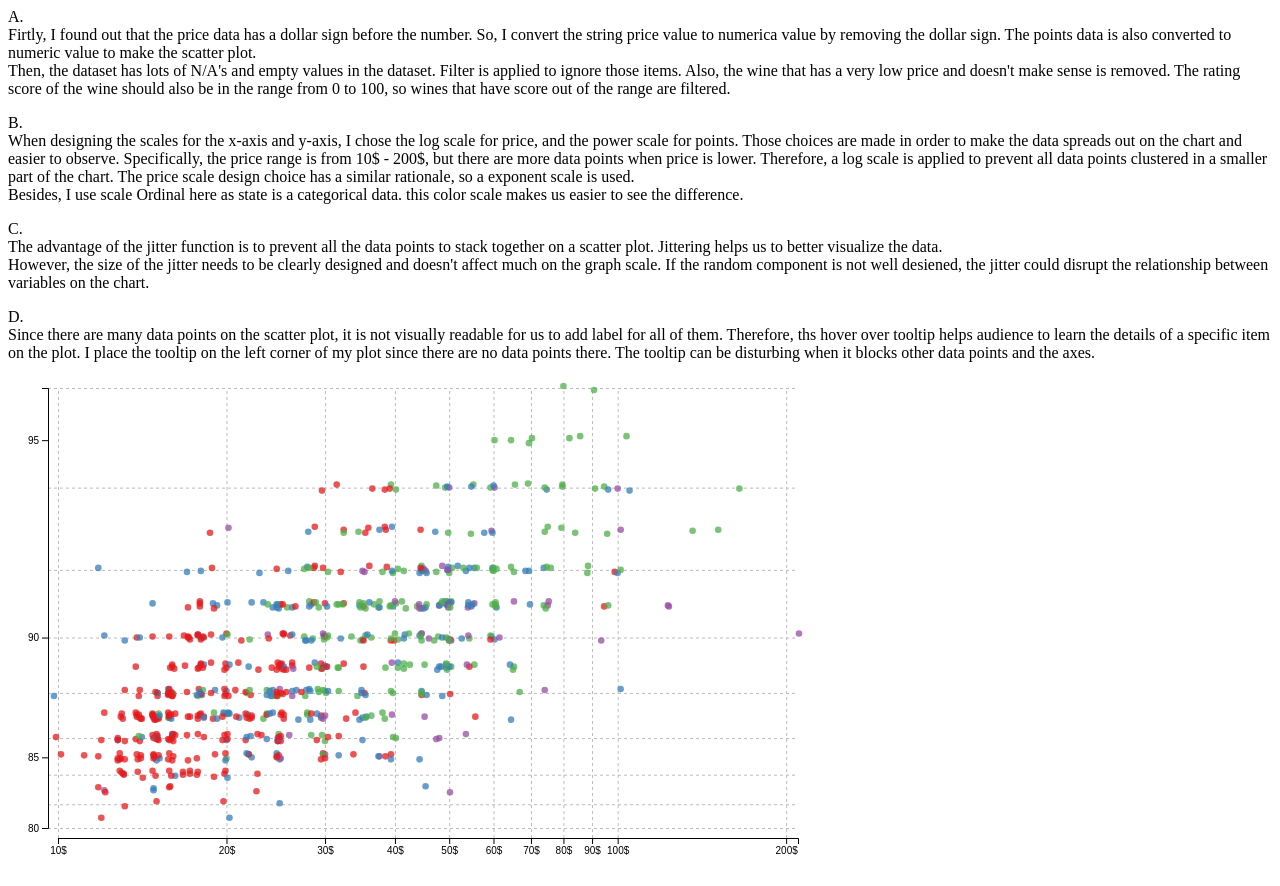
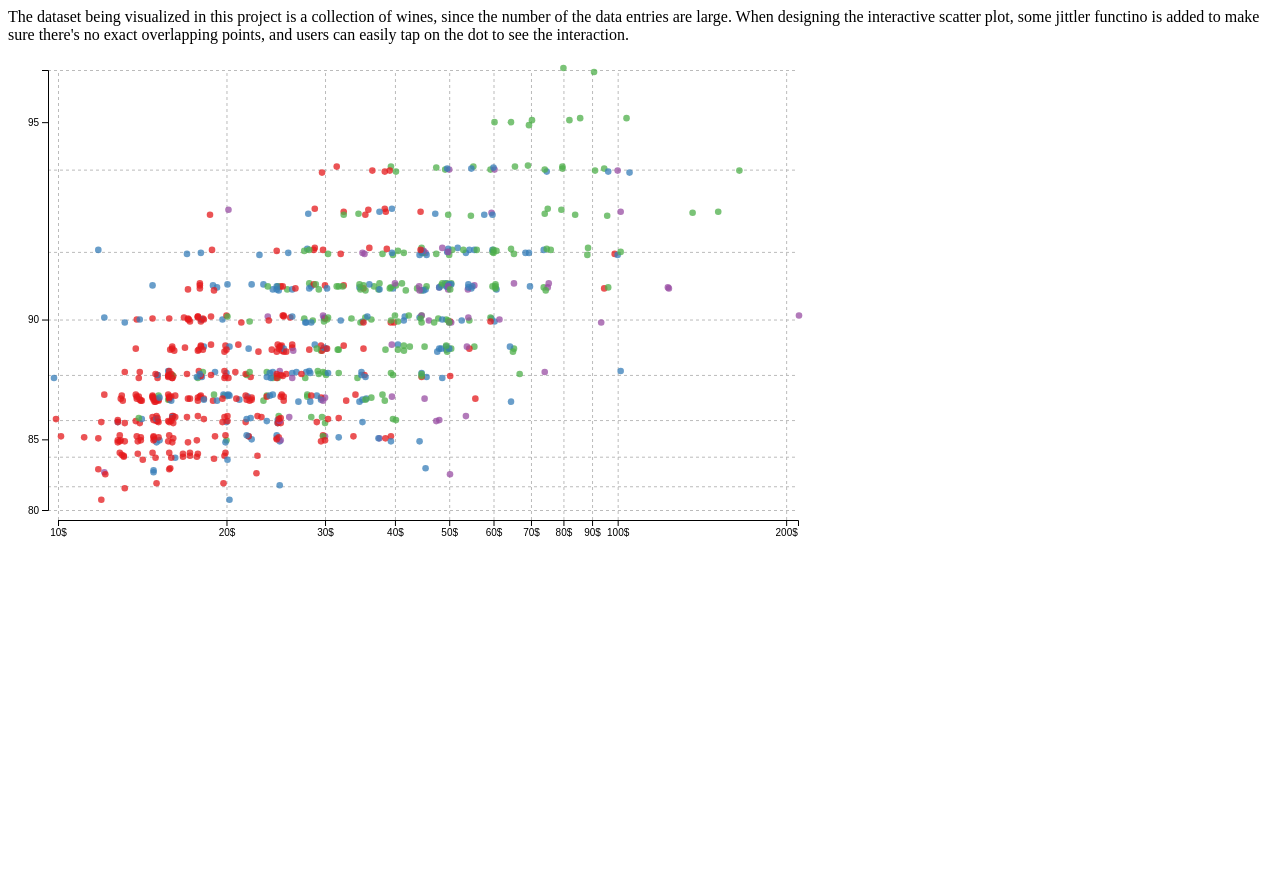
Before and after one commit to xinc313/d3-vis, a plain HTML site: page wines/plot.html in a window 1280 px wide. After the commit the page ends 800 px from the top, so only its background shows below. Drawn offline with nearby package versions, Linux system fonts and the light colour scheme.

Commit message:
Update plot.html

```diff
--- a/wines/plot.html
+++ b/wines/plot.html
@@ -14,37 +14,11 @@
     </head>
     <body>
         <p>
-            A.
-            <br>
-            Firtly, I found out that the price data has a dollar sign before the number. So, I convert the string price value to numerica value by removing the dollar sign.
-            The points data is also converted to numeric value to make the scatter plot.
-            <br>
-            Then, the dataset has lots of N/A's and empty values in the dataset. Filter is applied to ignore those items. Also, the wine that has a very low price and doesn't make sense is removed.
-            The rating score of the wine should also be in the range from 0 to 100, so wines that have score out of the range are filtered.
-        </p>
-        <p>
-            B.
-            <br>
-            When designing the scales for the x-axis and y-axis, I chose the log scale for price, and the power scale for points.
-            Those choices are made in order to make the data spreads out on the chart and easier to observe.
-            Specifically, the price range is from 10$ - 200$, but there are more data points when price is lower.
-            Therefore, a log scale is applied to prevent all data points clustered in a smaller part of the chart.
-            The price scale design choice has a similar rationale, so a exponent scale is used.
-            <br>
-            Besides, I use scale Ordinal here as state is a categorical data. this color scale makes us easier to see the difference.
-        </p>
-        <p>
-            C.
-            <br>
-            The advantage of the jitter function is to prevent all the data points to stack together on a scatter plot. Jittering helps us to better visualize the data.
-            <br>
-            However, the size of the jitter needs to be clearly designed and doesn't affect much on the graph scale. If the random component is not well desiened, the jitter could disrupt the relationship between variables on the chart.
-        </p>
-        <p>
-            D.
-            <br>
-            Since there are many data points on the scatter plot, it is not visually readable for us to add label for all of them. Therefore, ths hover over tooltip helps audience to learn the details of a specific item on the plot.
-            I place the tooltip on the left corner of my plot since there are no data points there. The tooltip can be disturbing when it blocks other data points and the axes.
+            The dataset being visualized in this project is a collection of
+            wines, since the number of the data entries are large. When
+            designing the interactive scatter plot, some jittler functino is
+            added to make sure there's no exact overlapping points, and users
+            can easily tap on the dot to see the interaction.
         </p>
         <svg id="wines" width="800" height="500"></svg>
         <script>
@@ -181,6 +155,5 @@
 
             });
         </script>
-
     </body>
 </html>
```
